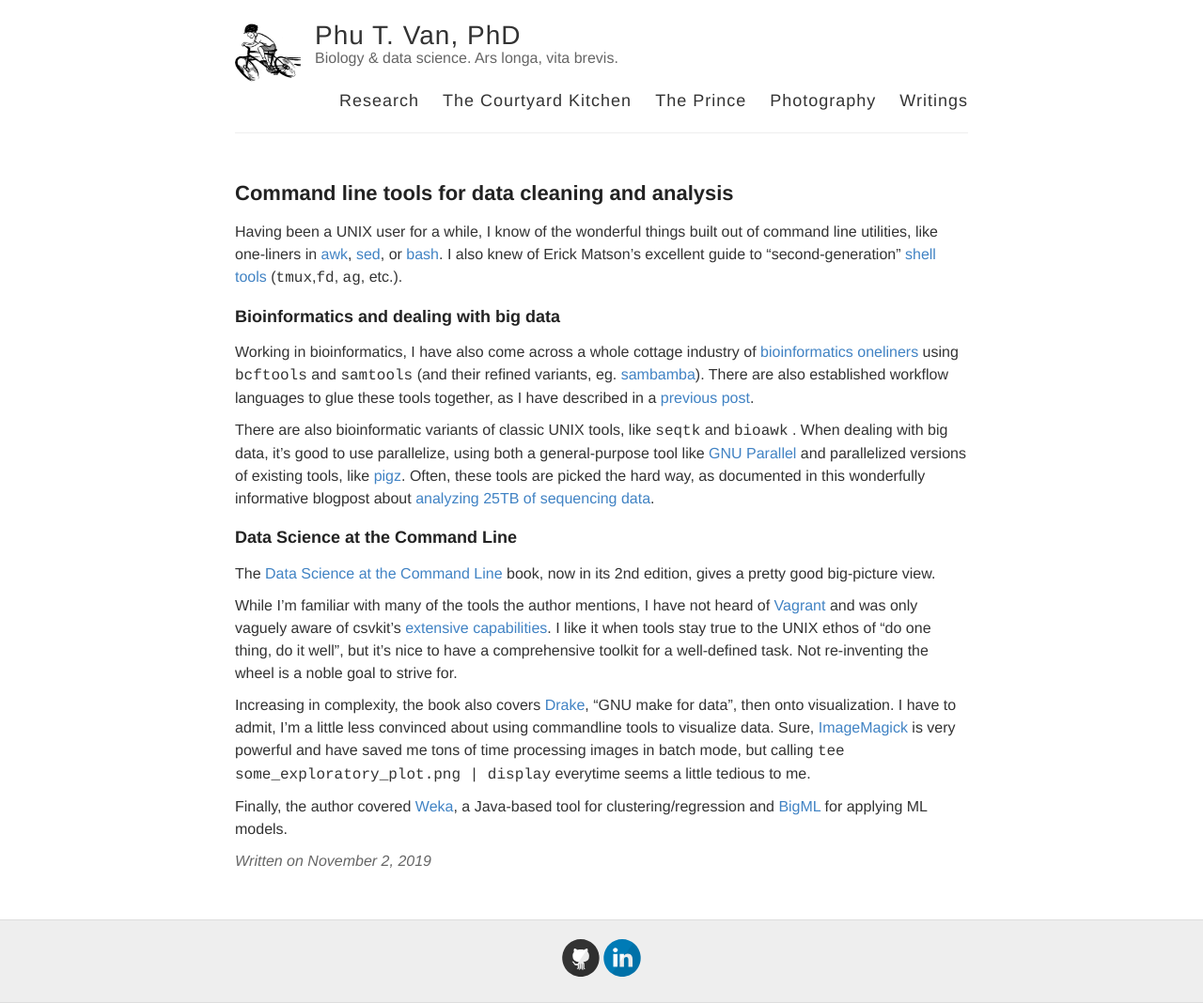
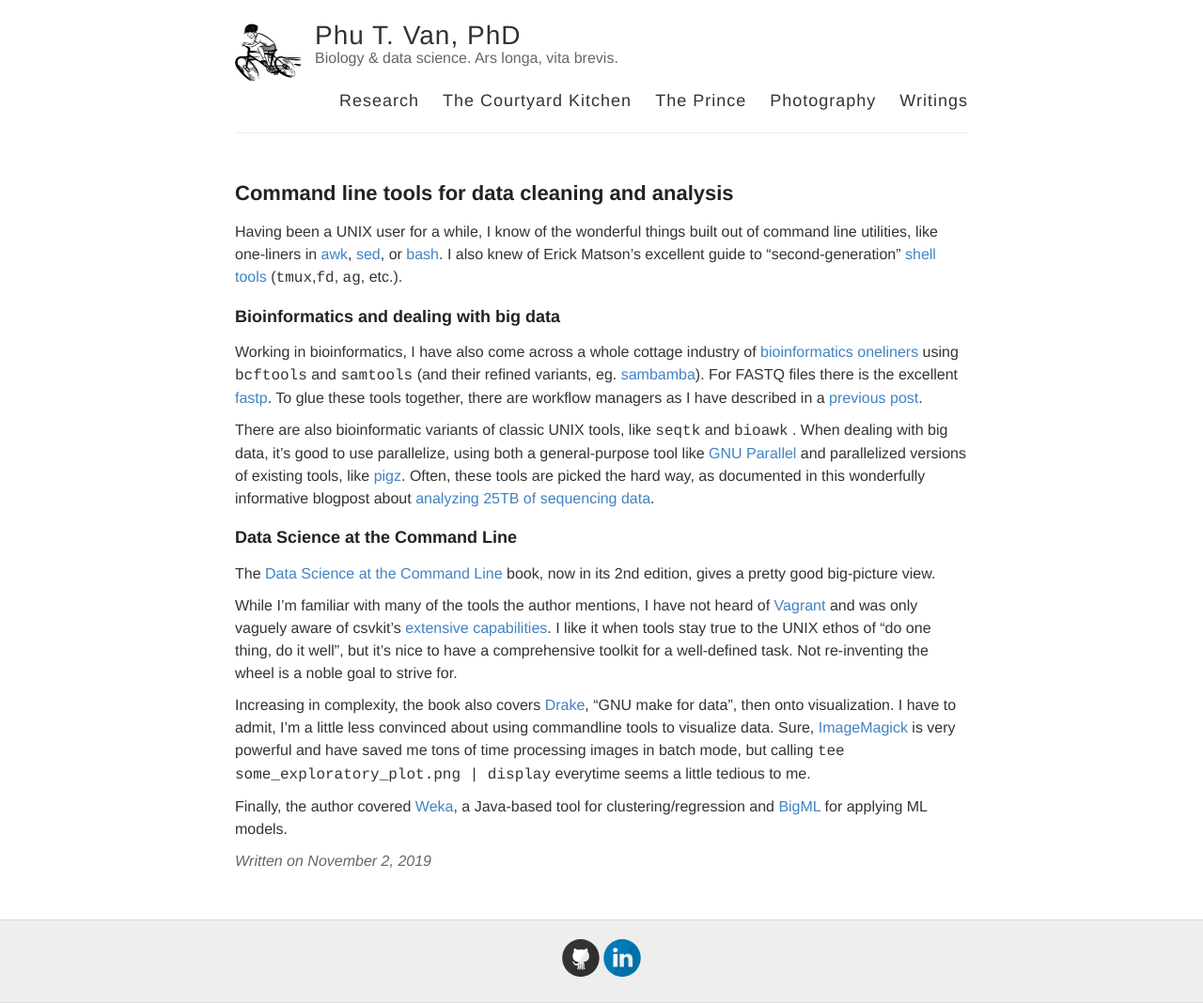
Before and after one commit to ptvan/ptvan.github.io, a Jekyll site: the page built from _posts/2019-11-02-command-line-tools.md, in a window 1280 px wide. Shown: the whole page at 94% size. Built offline with Jekyll 4.4.1, drawn with Linux system fonts in a browser that asks for light colours.

Commit message:
added fastp to bioinformatics tools

```diff
--- a/_posts/2019-11-02-command-line-tools.md
+++ b/_posts/2019-11-02-command-line-tools.md
@@ -7,7 +7,7 @@
 
 ### Bioinformatics and dealing with big data
 
-Working in bioinformatics, I have also come across a whole cottage industry of [bioinformatics oneliners](https://github.com/stephenturner/oneliners) using `bcftools` and `samtools` (and their refined variants, eg. [sambamba](https://lomereiter.github.io/sambamba/)). There are also established workflow languages to glue these tools together, as I have described in a [previous post](https://ptvan.github.io/workflow-managers/).
+Working in bioinformatics, I have also come across a whole cottage industry of [bioinformatics oneliners](https://github.com/stephenturner/oneliners) using `bcftools` and `samtools` (and their refined variants, eg. [sambamba](https://lomereiter.github.io/sambamba/)). For FASTQ files there is the excellent [fastp](https://github.com/OpenGene/fastp). To glue these tools together, there are workflow managers as I have described in a [previous post](https://ptvan.github.io/workflow-managers/).
 
 There are also bioinformatic variants of classic UNIX tools, like `seqtk` and `bioawk` . When dealing with big data, it's good to use parallelize, using both a general-purpose tool like [GNU Parallel](https://www.gnu.org/software/parallel/) and parallelized versions of existing tools, like [pigz](https://zlib.net/pigz/). Often, these tools are picked the hard way, as documented in this wonderfully informative blogpost about [analyzing 25TB of sequencing data](https://livefreeordichotomize.com/2019/06/04/using_awk_and_r_to_parse_25tb/).
 
```
